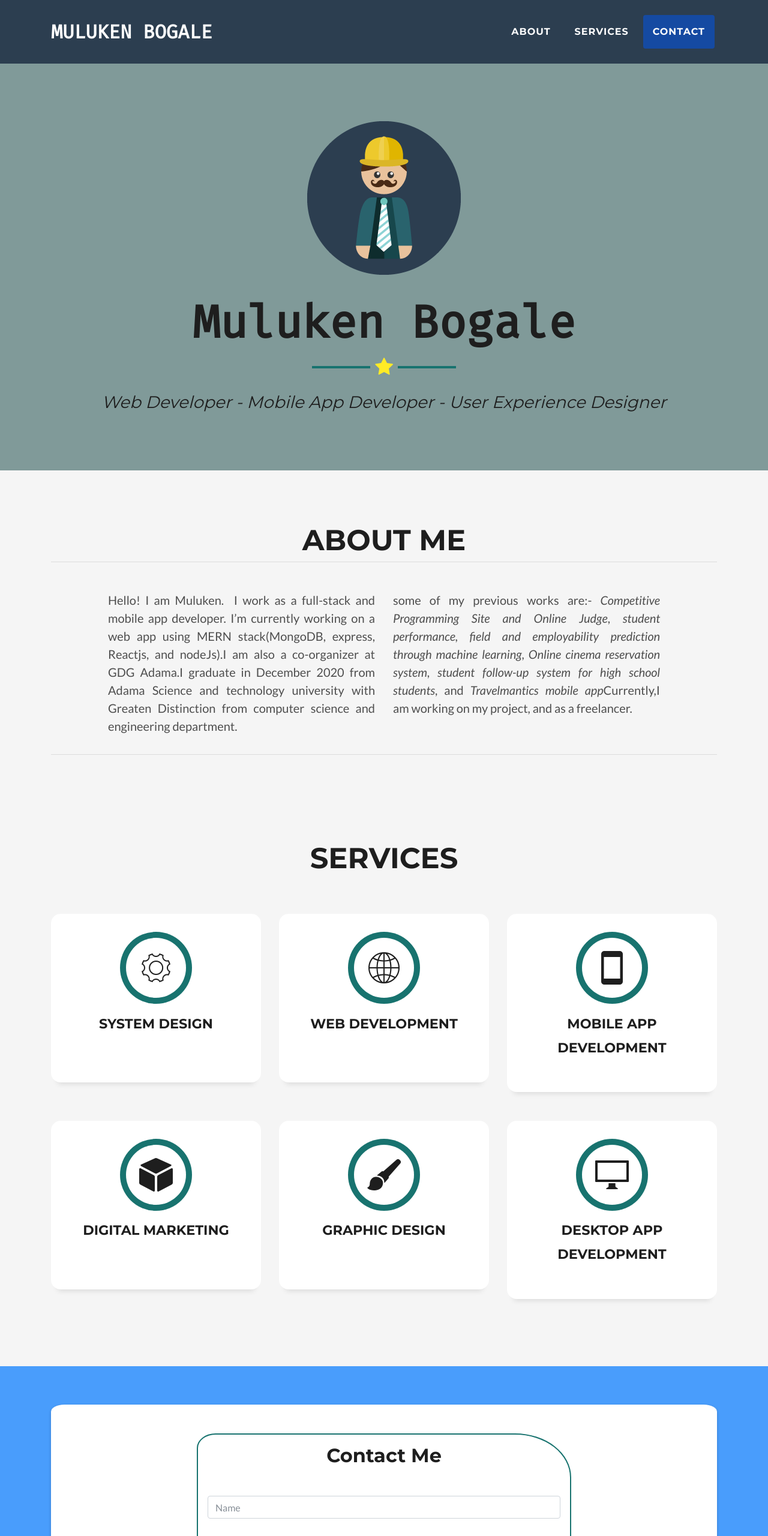
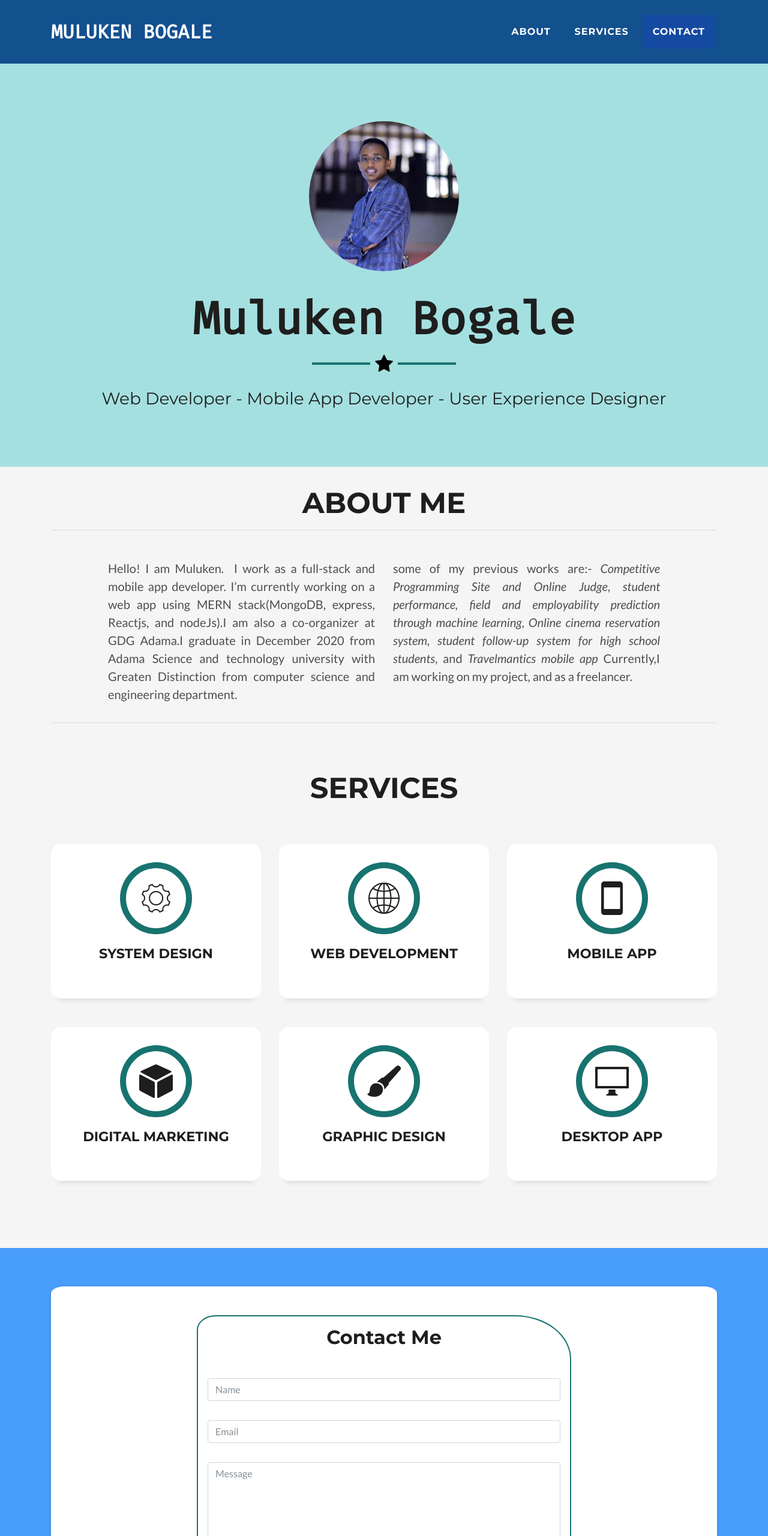
Before and after one commit to MulukenMegersa/mr-abiti, a plain HTML site: page index.html in a window 1280 px wide. Shown: the top 2560 px of the page at 60% size. Drawn offline with nearby package versions, Linux system fonts and the light colour scheme; files whose address does not match are found by name.

Commit message:
stylinh header

```diff
--- a/index.html
+++ b/index.html
@@ -29,23 +29,23 @@
             </div>
         </div>
     </nav>
-    <header class="masthead bg-primary text-white text-center" style="background: rgb(31,35,35);">
-        <div class="container"><img class="img-fluid d-block mx-auto mb-5" src="assets/img/profile.png">
+    <header class="masthead text-white text-center" style="background: rgb(165, 224, 224);">
+        <div class="container"><img class="img-fluid d-block mx-auto mb-5" src="assets/img/profile.JPG"  style="border-radius: 50%; max-width: 250px" >
             <h1 style="font-family: 'Fira Code', monospace;">Muluken Bogale</h1>
             <hr class="star-light">
-            <h2 class="font-weight-light mb-0" style="font-family: Montserrat, sans-serif;"><em>Web Developer - Mobile App Developer - User Experience Designer</em></h2>
+            <h2 class="font-weight-light mb-0" style="font-family: Montserrat, sans-serif;">Web Developer - Mobile App Developer - User Experience Designer</h2>
         </div>
     </header>
     <section id="about" class="mb-0">
         <div class="container">
-            <h2 class="text-uppercase text-center ">About Me</h2>
+            <h3 class="title-a text-center">About Me</h3>
             <hr class=" mb-5">
             <div class="row">
                 <div class="col-lg-5 ml-auto">
                     <p class="lead" style="text-align: justify;">Hello! I am <strong>Muluken</strong>.&nbsp;&nbsp;I work as a full-stack and mobile app developer. I’m currently working on a web app using MERN stack(MongoDB, express, Reactjs, and nodeJs).I am also a co-organizer at <strong>GDG Adama.</strong>I graduate in December 2020 from <strong>Adama Science and technology university</strong> with Greaten Distinction from computer science and engineering department.</h4></p>
                 </div>
                 <div class="col-lg-5 mr-auto">
-                    <p class="lead" style="text-align: justify;">some of my previous works are:-<em>&nbsp;</em><strong><em>Competitive Programming Site and Online Judge</em></strong>,<strong><em>&nbsp;student performance, field and employability prediction through machine learning</em></strong>, <strong><em>Online cinema reservation system</em></strong>, <strong><em>student follow-up system for high school students</em></strong>, and <strong><em>Travelmantics mobile app</em></strong>Currently,I am working on my project, and as a freelancer.</p>
+                    <p class="lead" style="text-align: justify;">some of my previous works are:-<em>&nbsp;</em><strong><em>Competitive Programming Site and Online Judge</em></strong>,<strong><em>&nbsp;student performance, field and employability prediction through machine learning</em></strong>, <strong><em>Online cinema reservation system</em></strong>, <strong><em>student follow-up system for high school students</em></strong>, and <strong><em>Travelmantics mobile app </em></strong>Currently,I am working on my project, and as a freelancer.</p>
                 </div>
             </div>
             <hr class=" mb-5">
@@ -72,7 +72,6 @@
                 </div>
                 <div class="service-content">
                   <h2 class="s-title">System Design</h2>
-                  <br>
                 </div>
               </div>
             </div>
@@ -83,7 +82,6 @@
                 </div>
                 <div class="service-content">
                   <h2 class="s-title">Web Development</h2>
-                  <br>
                 </div>
               </div>
             </div>
@@ -93,7 +91,7 @@
                   <span class="ico-circle"><i class="ion-android-phone-portrait"></i></span>
                 </div>
                 <div class="service-content">
-                  <h2 class="s-title">Mobile App Development</h2>
+                  <h2 class="s-title">Mobile App</h2>
                 </div>
               </div>
             </div>
@@ -104,7 +102,6 @@
                 </div>
                 <div class="service-content">
                   <h2 class="s-title">Digital Marketing</h2>
-                  <br>
                 </div>
               </div>
             </div>
@@ -115,7 +112,6 @@
                 </div>
                 <div class="service-content">
                   <h2 class="s-title">Graphic Design</h2>
-                  <br>
                 </div>
               </div>
             </div>
@@ -125,7 +121,7 @@
                   <span class="ico-circle"><i class="ion-monitor"></i></span>
                 </div>
                 <div class="service-content">
-                  <h2 class="s-title">Desktop App Development</h2>            </div>
+                  <h2 class="s-title">Desktop App</h2>            </div>
               </div>
             </div>
           </div>
```
Also changed, not shown: assets/bootstrap/css/bootstrap.min.css, assets/img/profile.JPG (added), assets/img/profile.png (deleted).
